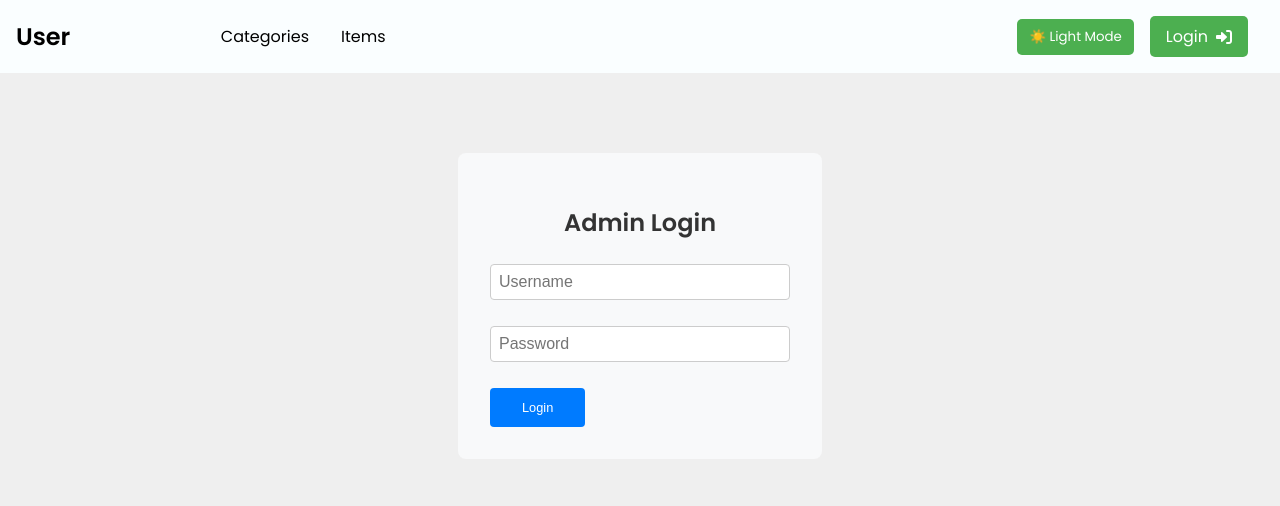
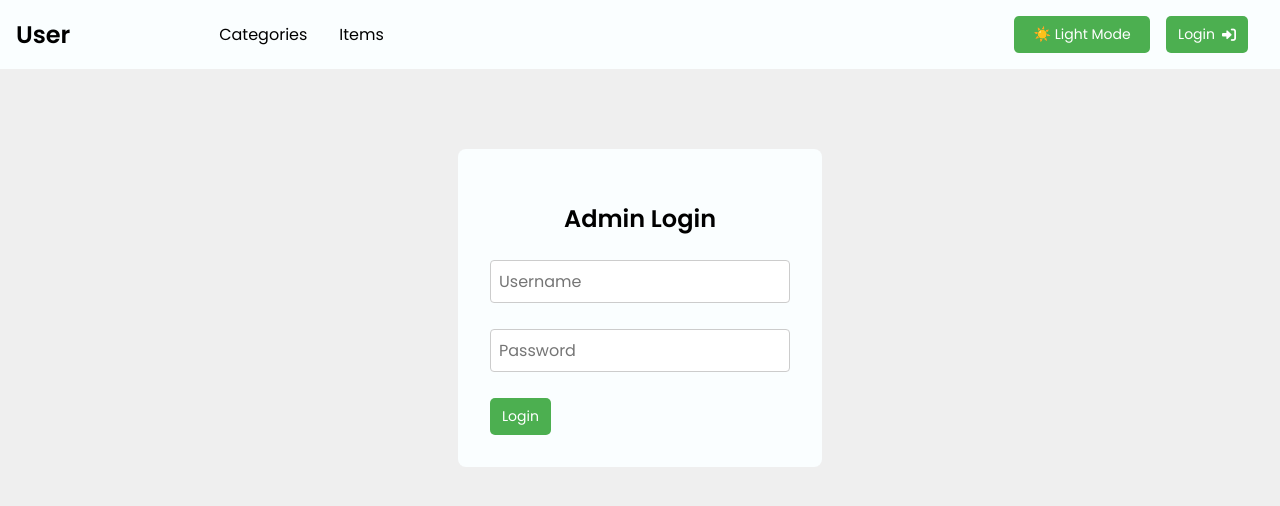
Before and after one commit to AlanCaruso/admin-frontend-react, a React (Create React App) app: page /login in a window 1280 px wide. Shown: the top 506 px of the page. Built offline with nearby package versions, Linux system fonts and the light colour scheme.

Commit message:
fix: adjust theme inconsistencies and remove redundant styles

```diff
--- a/src/App.css
+++ b/src/App.css
@@ -6,6 +6,7 @@
   --button-text: white;
   --card-bg: #fafeff;
   --item-bg: #fafeff;
+  --button-hover: #fafeff;
 }
 
 /* Dark Mode */
@@ -16,6 +17,7 @@
   --button-text: #fafeff;
   --card-bg: #343843;
   --item-bg: #2a2d36;
+  --button-hover: #fafeff;
 }
 
 body {
--- a/src/components/ItemForm.css
+++ b/src/components/ItemForm.css
@@ -47,7 +47,6 @@
 h2 {
   margin-bottom: 1.5rem;
   font-size: 1.5rem;
-  color: #333;
 }
 
 form {
--- a/src/components/Login.css
+++ b/src/components/Login.css
@@ -3,7 +3,8 @@
   max-width: 300px;
   margin: 0 auto;
   padding: 2rem;
-  background-color: #f8f9fa;
+  color: var(--text-color);
+  background-color: var(--card-bg);
   border-radius: 8px;
   margin-top: 80px;
 }
@@ -26,18 +27,5 @@
   border-radius: 4px;
   width: 100%;
   box-sizing: border-box;
+  font-family: "Poppins", sans-serif;
 }
-
-.login-container button {
-  padding: 0.75rem 2rem 0.75rem 2rem;
-  background-color: #007bff;
-  color: white;
-  border: none;
-  border-radius: 4px;
-  cursor: pointer;
-  font-size: 0.8rem;
-}
-
-.login-container button:hover {
-  background-color: #0056b3;
-}
--- a/src/components/Login.js
+++ b/src/components/Login.js
@@ -30,7 +30,9 @@ const Login = ({ onLogin }) => {
           value={password}
           onChange={(e) => setPassword(e.target.value)}
         />
-        <button type="submit">Login</button>
+        <button className="btn" type="submit">
+          Login
+        </button>
       </form>
     </div>
   );
--- a/src/components/Nav.css
+++ b/src/components/Nav.css
@@ -65,14 +65,9 @@ a:hover {
   cursor: pointer;
 }
 .theme-toggle {
-  background-color: var(--button-bg);
-  color: var(--button-text);
-  border: none;
-  padding: 8px 12px;
-  cursor: pointer;
-  transition: 0.3s;
-  border-radius: 5px;
-  font-family: "Poppins", sans-serif;
+  width: 136px;
+  display: flex;
+  justify-content: center;
 }
 
 .theme-toggle:hover {
--- a/src/components/ThemeToggle.js
+++ b/src/components/ThemeToggle.js
@@ -4,7 +4,7 @@ import { ThemeContext } from "../context/ThemeContext";
 const ThemeToggle = () => {
   const { theme, toggleTheme } = useContext(ThemeContext);
   return (
-    <button className="theme-toggle" onClick={toggleTheme}>
+    <button className="btn theme-toggle" onClick={toggleTheme}>
       {theme === "light" ? "🌙 Dark Mode" : "☀️ Light Mode"}
     </button>
   );
--- a/src/components/style.css
+++ b/src/components/style.css
@@ -40,6 +40,7 @@ li {
 }
 .logout-item:hover {
   background-color: var(--button-bg);
+  color: var(--button-hover);
 }
 .modal {
   position: fixed;
@@ -116,13 +117,15 @@ li {
   display: inline-flex;
   align-items: center;
   gap: 0.5em;
-  padding: 0.5em 1em;
+  padding: 8px 12px;
   border: none;
   border-radius: 5px;
   cursor: pointer;
-  font-size: 1em;
+  font-size: 14px;
   transition: filter 0.1s ease, transform 0.1s ease;
   font-family: "Poppins", sans-serif;
+  background: var(--button-bg);
+  color: var(--button-text);
 }
 
 .btn:hover {
@@ -131,12 +134,12 @@ li {
 
 .edit-item {
   background-color: transparent;
-  color: white;
+  color: var(--text-color);
 }
 
 .delete-item {
   background-color: transparent;
-  color: white;
+  color: var(--text-color);
 }
 .inline-field {
   display: flex;
```
Also changed, not shown: 1 other file (tests, documents, lock files or other folders).
